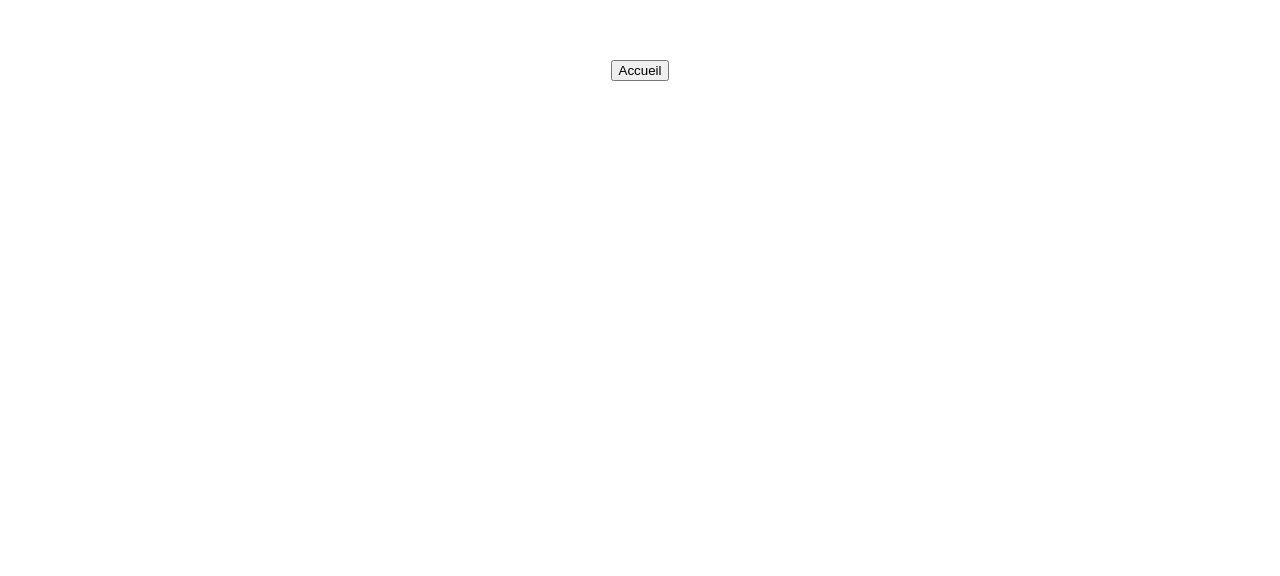
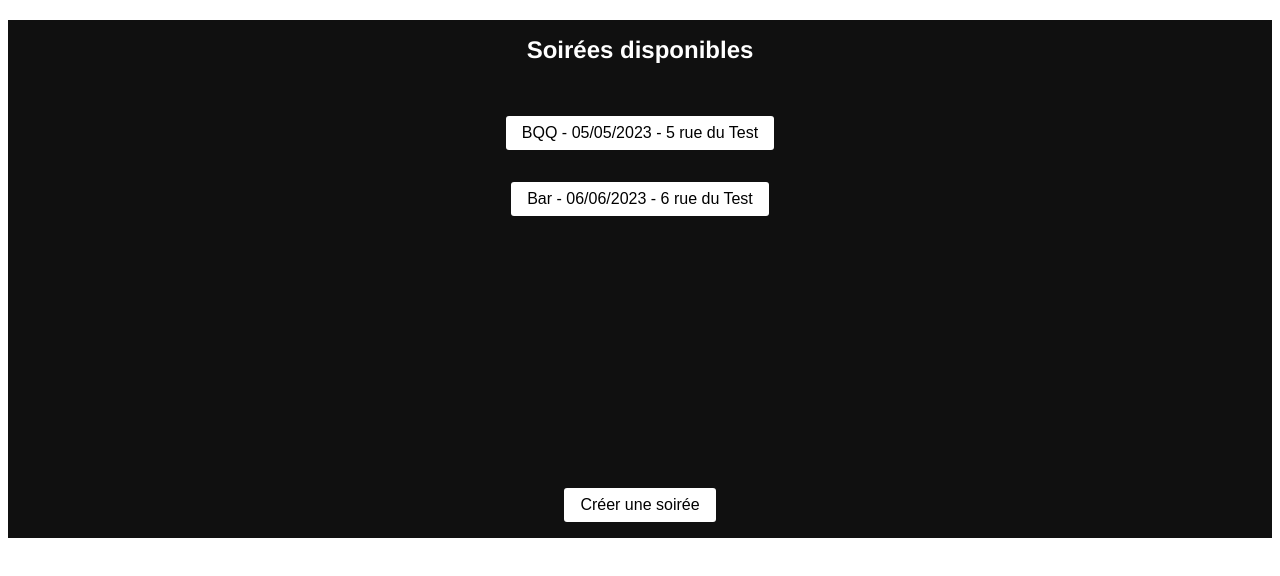
Before and after one commit to Challenge-48H-2023-Ynov/Front, a Vue app in the folder party-planning-front/: page / in a window 1280 px wide. Shown: the top 576 px of the page. Built offline with nearby package versions, Linux system fonts and the light colour scheme.

Commit message:
save before pull main

```diff
--- a/party-planning-front/src/App.vue
+++ b/party-planning-front/src/App.vue
@@ -1,21 +1,21 @@
 <template>
   <div id="app">
-    <button @click="currentPage = 'HomePage'">Accueil</button>
-    <home-page v-if="currentPage === 'HomePage'" />
+    <button v-if="currentPage !== 'ListSoireePage'" @click="currentPage = 'ListSoireePage'">Liste des soirées</button>
+    <list-soiree-page v-if="currentPage === 'ListSoireePage'" />
   </div>
 </template>
 
 <script>
-import HomePage from "@/pages/HomePage";
+import ListSoireePage from "@/pages/ListSoireePage";
 
 export default {
   name: 'App',
   components: {
-    HomePage
+    ListSoireePage,
   },
   data() {
     return {
-      currentPage: '',
+      currentPage: 'ListSoireePage',
     }
   },
 
@@ -30,6 +30,6 @@ export default {
   -moz-osx-font-smoothing: grayscale;
   text-align: center;
   color: #2c3e50;
-  margin-top: 60px;
+  background-color: #101010;
 }
 </style>
--- /dev/null
+++ b/party-planning-front/src/components/ApportComponent.vue
@@ -0,0 +1,17 @@
+<template>
+  <div>
+    <input title="Nom">
+    <input title="Type">
+    <input title="Quantité" type="number">
+  </div>
+</template>
+
+<script>
+export default {
+  name: "ApportComponent"
+}
+</script>
+
+<style scoped>
+
+</style>
--- /dev/null
+++ b/party-planning-front/src/pages/CreateSoireePage.vue
@@ -0,0 +1,108 @@
+<template>
+  <div class="body">
+    <div>
+      <h2>Nouvelle soirée</h2>
+      <form>
+        <label for="Nom">Nom</label>
+        <input id="Nom">
+        <label for="Description">Description</label>
+        <input id="Description">
+        <label for="Date">Date</label>
+        <input id="Date">
+        <label for="Adresse">Adresse</label>
+        <input id="Adresse">
+        <button @click="addApport()">Ajouter un apport</button>
+        <div v-if="apports.length">
+          <ul>
+            <li
+                v-for="(apport, index) in apports"
+                :key="index"
+            >
+              <apport-component></apport-component>
+            </li>
+          </ul>
+        </div>
+      </form>
+    </div>
+    <button class="bottom-button" style="background-color: #101010;">
+      <a href="/listSoiree">Annuler</a>
+    </button>
+    <button class="bottom-button" style="background-color: #2c3e50">
+      <a href="/listSoiree">Valider</a>
+    </button>
+    <component :is="currentView" />
+  </div>
+</template>
+
+<script>
+import ApportComponent from "@/components/ApportComponent";
+import ListSoireePage from "@/pages/ListSoireePage";
+
+const routes = {
+  '/listSoiree': ListSoireePage,
+}
+export default {
+  name: "CreateSoireePage",
+  components: { ListSoireePage, ApportComponent },
+  data() {
+    return {
+      currentPath: window.location.hash,
+      currentPage: 'CreateSoireePage',
+      apports: []
+    }
+  },
+  computed: {
+    currentView() {
+      return routes[this.currentPath.slice(1) || '/']
+    }
+  },
+  mounted() {
+    window.addEventListener('hashchange', () => {
+      this.currentPath = window.location.hash
+    })
+  },
+  methods: {
+    addApport () {
+      console.log(this.apports)
+      this.apports.push()
+    },
+  }
+}
+</script>
+
+<style scoped>
+.body{
+  background-color: #101010;
+}
+h2 {
+  color: white;
+  padding: 1rem;
+}
+label {
+  color: white;
+  margin-left: 20rem;
+  margin-right: 20rem;
+}
+input {
+  font-size: 1rem;
+  padding: 0.5rem;
+  width: 50rem;
+}
+button {
+  font-size: 1rem;
+  padding: 0.5rem 1rem;
+  margin-top: 1rem;
+  background-color: white;
+  color: black;
+  border: none;
+  border-radius: 3px;
+  cursor: pointer;
+}
+.bottom-button {
+  margin-top: 17em;
+}
+.bottom-button a {
+  text-decoration: none;
+  color: white;
+}
+</style>
--- a/party-planning-front/src/pages/HomePage.vue
+++ /dev/null
@@ -1,18 +0,0 @@
-<template>
-  <span>{{test}}</span>
-</template>
-
-<script>
-export default {
-  name: "HomePage",
-  data() {
-    return {
-      test: 'ceci est un test'
-    }
-  },
-}
-</script>
-
-<style scoped>
-
-</style>
--- /dev/null
+++ b/party-planning-front/src/pages/ListSoireePage.vue
@@ -0,0 +1,101 @@
+<template>
+  <div class="body">
+    <div v-if="!createSoireeButton">
+      <h2>Soirées disponibles</h2>
+      <div v-if="listSoiree.length">
+        <ul>
+          <li
+              v-for="(soiree, index) in listSoiree"
+              :key="index"
+          >
+            <button @click="goToSoiree(soiree.id)">
+              {{soiree.name}} - {{ soiree.date}} - {{ soiree.adresse}}
+            </button>
+          </li>
+        </ul>
+      </div>
+      <div v-else>
+        <span>Aucune soirée disponible</span>
+      </div>
+    </div>
+    <button
+        v-if="!createSoireeButton"
+        @click="currentPage = 'CreateSoireePage'"
+        class="bottom-button"
+    >
+      <a>Créer une soirée</a>
+    </button>
+    <create-soiree-page v-if="currentPage === 'CreateSoireePage'"/>
+    <component :is="currentView" />
+  </div>
+</template>
+
+<script>
+import CreateSoireePage from "@/pages/CreateSoireePage";
+
+const routes = {
+  '/createSoiree': CreateSoireePage,
+}
+export default {
+  name: "ListSoireePage",
+  components: { CreateSoireePage  },
+  data() {
+    return {
+      currentPath: window.location.hash,
+      currentPage: 'ListSoireePage',
+      listSoiree: [
+        { id: 1, name: 'BQQ', date: '05/05/2023', adresse: '5 rue du Test' },
+        { id: 2, name: 'Bar', date: '06/06/2023', adresse: '6 rue du Test' }
+      ],
+      createSoireeButton: false,
+    }
+  },
+  computed: {
+    currentView() {
+      return routes[this.currentPath.slice(1) || '/']
+    }
+  },
+  mounted() {
+    window.addEventListener('hashchange', () => {
+      this.currentPath = window.location.hash
+    })
+  },
+  methods: {
+    goToSoiree (soireeId) {
+      alert('id de la soiree :' + soireeId)
+    },
+  }
+
+}
+</script>
+
+<style scoped>
+.body{
+  background-color: #101010;
+}
+h2 {
+  color: white;
+  padding: 1rem;
+}
+ul {
+  list-style: none;
+  padding: 0;
+}
+button {
+  font-size: 1rem;
+  padding: 0.5rem 1rem;
+  margin: 1rem;
+  background-color: white;
+  color: black;
+  border: none;
+  border-radius: 3px;
+  cursor: pointer;
+}
+.bottom-button {
+  margin-top: 15em;
+}
+.bottom-button a {
+  text-decoration: none;
+  color: black;
+}
+</style>
```
